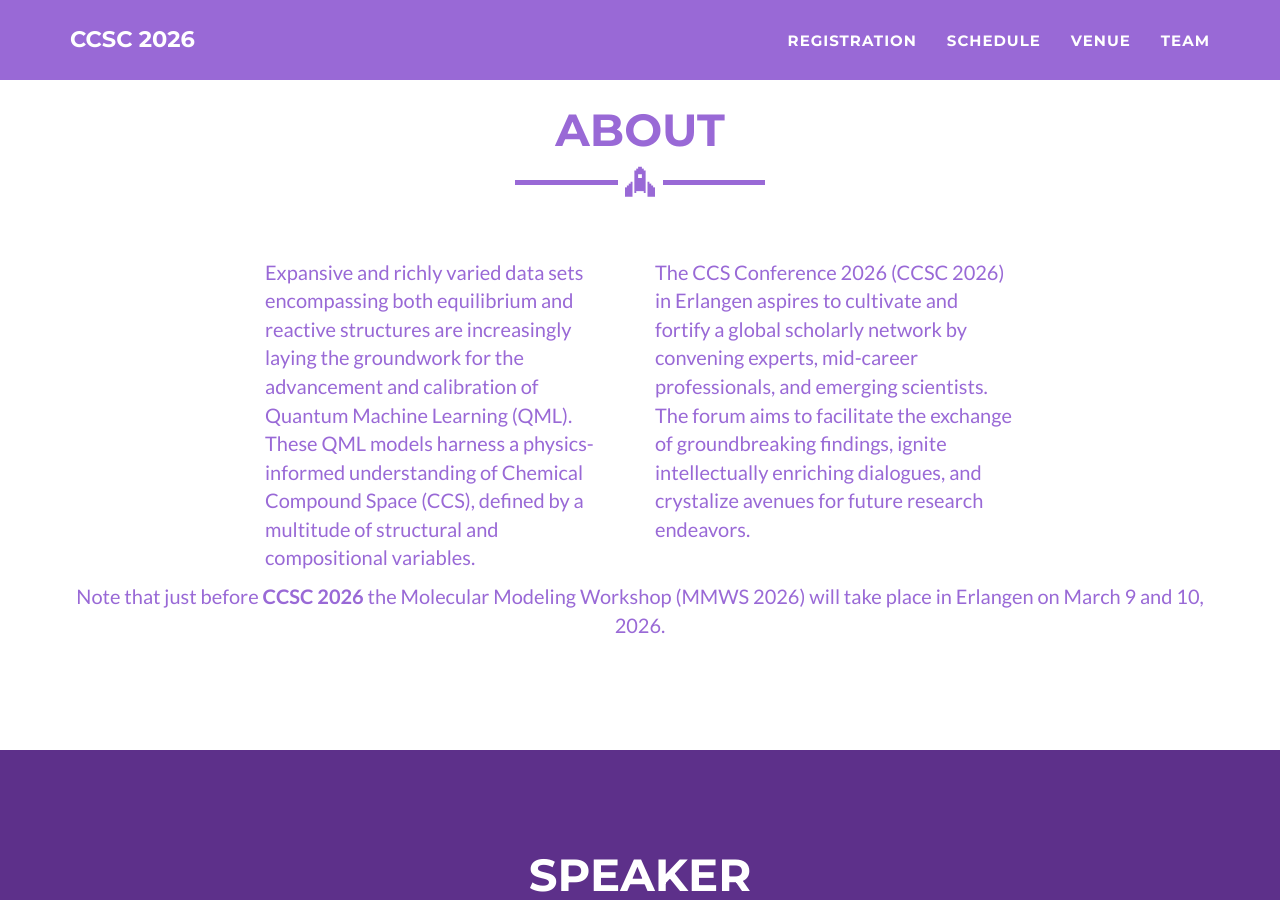
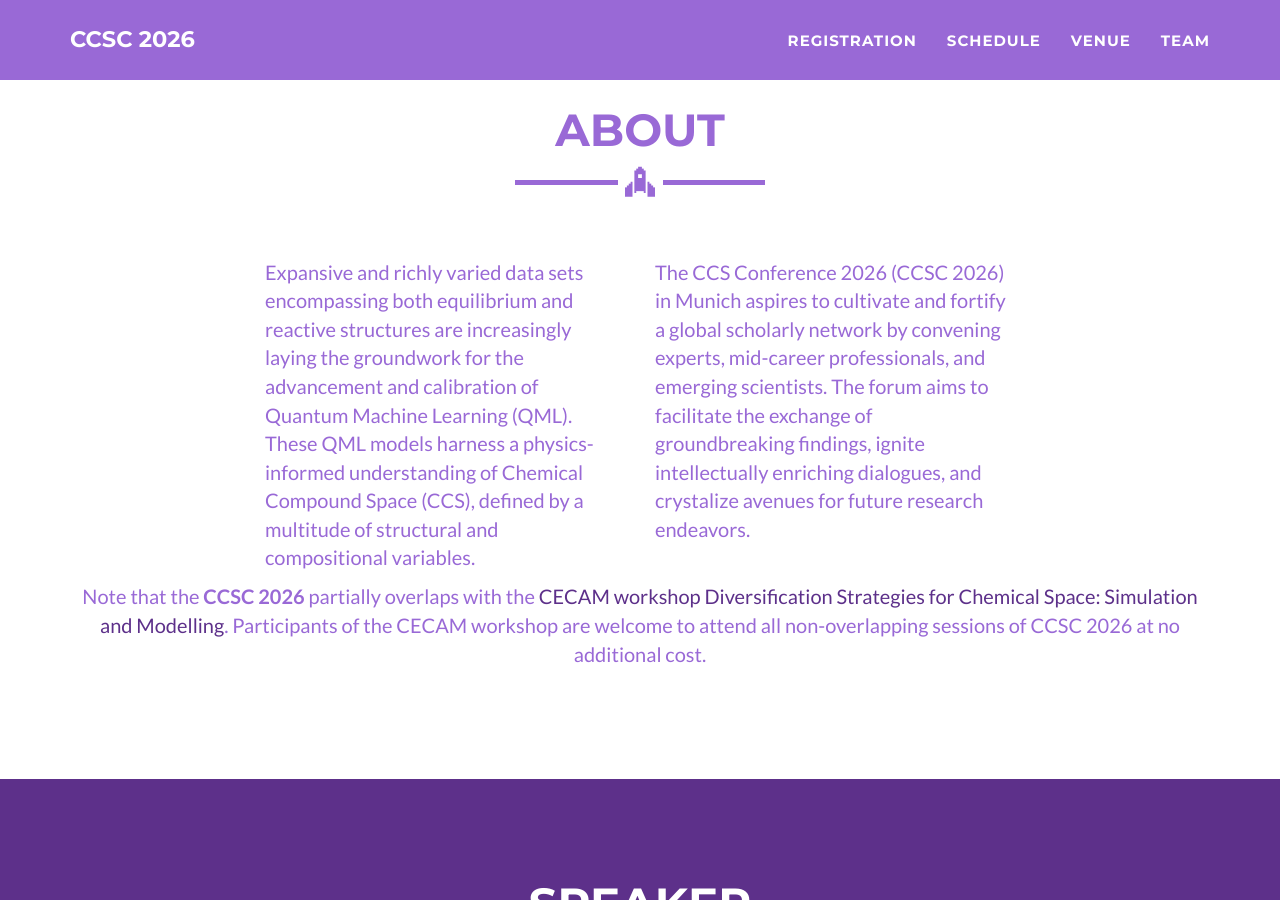
Before and after one commit to ccsc2026/ccsc2026.github.io, a Jekyll site: the page built from _posts/2022-05-21-Day1.md, in a window 1280 px wide and 900 px high, scrolled down 1404 px. Built offline with Jekyll 4.4.1, drawn with Linux system fonts in a browser that asks for light colours.

Commit message:
Update about.html

```diff
--- a/_includes/about.html
+++ b/_includes/about.html
@@ -17,7 +17,7 @@
       </div>
       <div class="col-lg-4">
         <p>
-          The CCS Conference 2026 (CCSC 2026) in Erlangen aspires to cultivate and fortify a global scholarly network by convening experts, mid-career
+          The CCS Conference 2026 (CCSC 2026) in Munich aspires to cultivate and fortify a global scholarly network by convening experts, mid-career
           professionals, and emerging scientists. The forum aims to facilitate the exchange of groundbreaking findings, ignite intellectually enriching
           dialogues, and crystalize avenues for future research endeavors.
         </p>
@@ -26,8 +26,9 @@
       <br><br>
       <div class="col-lg-12 text-center">
         <p>
-          Note that just before <b>CCSC 2026</b> the Molecular Modeling Workshop (MMWS 2026) will take place
-          in Erlangen on March 9 and 10, 2026.
+          Note that the <b>CCSC 2026</b> partially overlaps with the <a href="https://www.cecam.org/workshop-details/diversification-strategies-for-chemical-space-simulation-and-modelling-1404">CECAM workshop
+            Diversification Strategies for Chemical Space: Simulation and Modelling</a>.
+          Participants of the CECAM workshop are welcome to attend all non-overlapping sessions of CCSC 2026 at no additional cost.
         </p>
       </div>
     </div>
```
